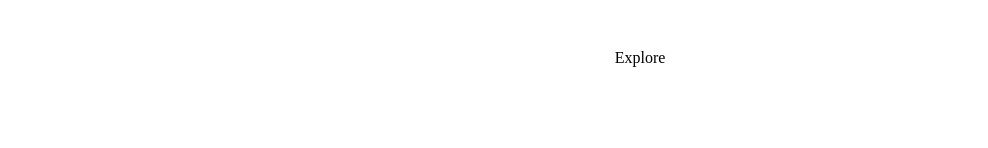
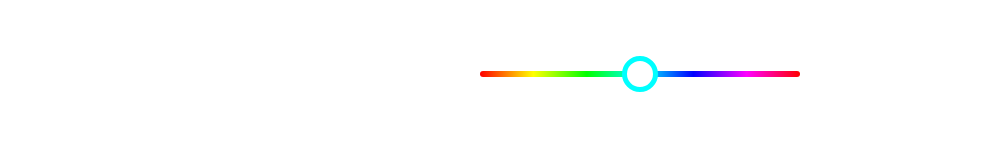
Before and after one commit to TimingJL/dribbble-404-images-typescript, a React (Create React App) app: page / in a window 1280 px wide. Shown: the part 595-743 px from the top of the page, without its empty margins (0-988 px from the left). Built offline with nearby package versions, Linux system fonts and the light colour scheme.

Commit message:
[feature] add explore

```diff
--- /dev/null
+++ b/src/containers/MainPage/Explore/constants.tsx
@@ -0,0 +1,17 @@
+const SIZE_THUMB = 36;
+const COLOR_RED = '#f00';
+const COLOR_YELLOW = '#ff0';
+const COLOR_GREEN = '#0f0';
+const COLOR_BLUE_LIGHT = '#0ff';
+const COLOR_BLUE_DARK = '#00f';
+const COLOR_PURPLE = '#f0f';
+
+export {
+	SIZE_THUMB,
+	COLOR_RED,
+	COLOR_YELLOW,
+	COLOR_GREEN,
+	COLOR_BLUE_LIGHT,
+	COLOR_BLUE_DARK,
+	COLOR_PURPLE,
+};
--- a/src/containers/MainPage/Explore/index.tsx
+++ b/src/containers/MainPage/Explore/index.tsx
@@ -1,7 +1,71 @@
-import React from 'react';
+import React, { useCallback, useState } from 'react';
+import styled from 'styled-components/macro';
+import {
+	SIZE_THUMB,
+	COLOR_RED,
+	COLOR_YELLOW,
+	COLOR_GREEN,
+	COLOR_BLUE_LIGHT,
+	COLOR_BLUE_DARK,
+	COLOR_PURPLE,
+} from './constants';
+import { convertLengthToColor } from './utils';
+
+const Container = styled.div`
+	margin-top: 32px;
+	height: 48px;
+	display: flex;
+	align-items: center;
+	justify-content: center;
+	z-index: 0;
+	input[type='range'] {
+		-webkit-appearance: none;
+		background: linear-gradient(
+			to right,
+			${COLOR_RED},
+			${COLOR_YELLOW},
+			${COLOR_GREEN},
+			${COLOR_BLUE_LIGHT},
+			${COLOR_BLUE_DARK},
+			${COLOR_PURPLE},
+			${COLOR_RED}
+		);
+		width: 320px;
+		height: 6px;
+		border-radius: 5px;
+		outline: none;
+	}
+	input[type='range']::-webkit-slider-thumb {
+		-webkit-appearance: none;
+		width: ${SIZE_THUMB}px;
+		height: ${SIZE_THUMB}px;
+		border-radius: 50%;
+		border: 2px solid white;
+		background: white;
+		border: 0.4em solid ${props => props.color};
+		cursor: pointer;
+	}
+`;
 
 const Explore = () => {
-	return <section>Explore</section>;
+	const defaultValue = 50;
+	const defaultColor = convertLengthToColor(defaultValue, 100);
+	const [pickedColor, setPickedColor] = useState(defaultColor);
+	const handleOnDrag = useCallback(event => {
+		const color = convertLengthToColor(Number(event.target.value), 100);
+		setPickedColor(color);
+	}, []);
+	return (
+		<Container color={pickedColor}>
+			<input
+				type="range"
+				min="0"
+				max="100"
+				defaultValue={defaultValue}
+				onChange={handleOnDrag}
+			/>
+		</Container>
+	);
 };
 
 export default Explore;
--- /dev/null
+++ b/src/containers/MainPage/Explore/utils.tsx
@@ -0,0 +1,35 @@
+import { COLOR_RED } from './constants';
+
+export const convertLengthToColor = (length: number, width: number) => {
+	const intervalWidth = width / 6;
+	const value = length / intervalWidth;
+	const valueFloor = Math.floor(value);
+	const deltaValue = (16 * (value - valueFloor)).toString(16).replace('.', '');
+	const hexStr =
+		deltaValue.length > 1 ? `${deltaValue[0]}${deltaValue[1]}` : `${deltaValue[0]}0`;
+	if (valueFloor === 0) {
+		return `#ff${hexStr}00`;
+	}
+	if (valueFloor === 1) {
+		const deltaR = (0xff - parseInt(hexStr, 16)).toString(16);
+		const updatedR = deltaR.length > 1 ? deltaR : `0${deltaR}`;
+		return `#${updatedR}ff00`;
+	}
+	if (valueFloor === 2) {
+		return `#00ff${hexStr}`;
+	}
+	if (valueFloor === 3) {
+		const deltaR = (0xff - parseInt(hexStr, 16)).toString(16);
+		const updatedR = deltaR.length > 1 ? deltaR : `0${deltaR}`;
+		return `#00${updatedR}ff`;
+	}
+	if (valueFloor === 4) {
+		return `#${hexStr}00ff`;
+	}
+	if (valueFloor === 5) {
+		const deltaR = (0xff - parseInt(hexStr, 16)).toString(16);
+		const updatedR = deltaR.length > 1 ? deltaR : `0${deltaR}`;
+		return `#ff00${updatedR}`;
+	}
+	return COLOR_RED;
+};
```
